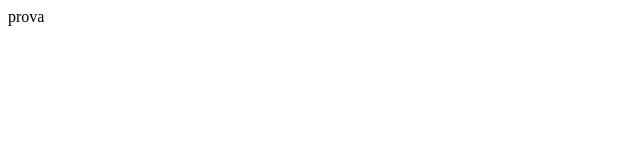
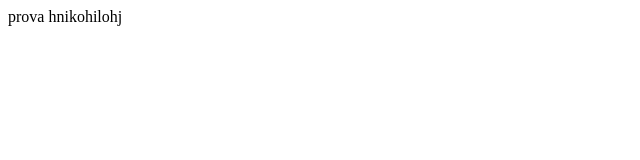
Before and after one commit to carlius404/customTrays, a Next.js app: page / in a window 1280 px wide. Shown: the top 160 px of the page, without its empty margins (0-640 px from the left). Built offline with nearby package versions, Linux system fonts and the light colour scheme.

Commit message:
test commit

```diff
--- a/app/page.tsx
+++ b/app/page.tsx
@@ -1,5 +1,5 @@
 import Image from "next/image";
 
 export default function Home() {
-	return <div className="bg-slate-500 text-red-500">prova</div>;
+	return <div className="bg-slate-500 text-red-500">prova hnikohilohj</div>;
 }
```
